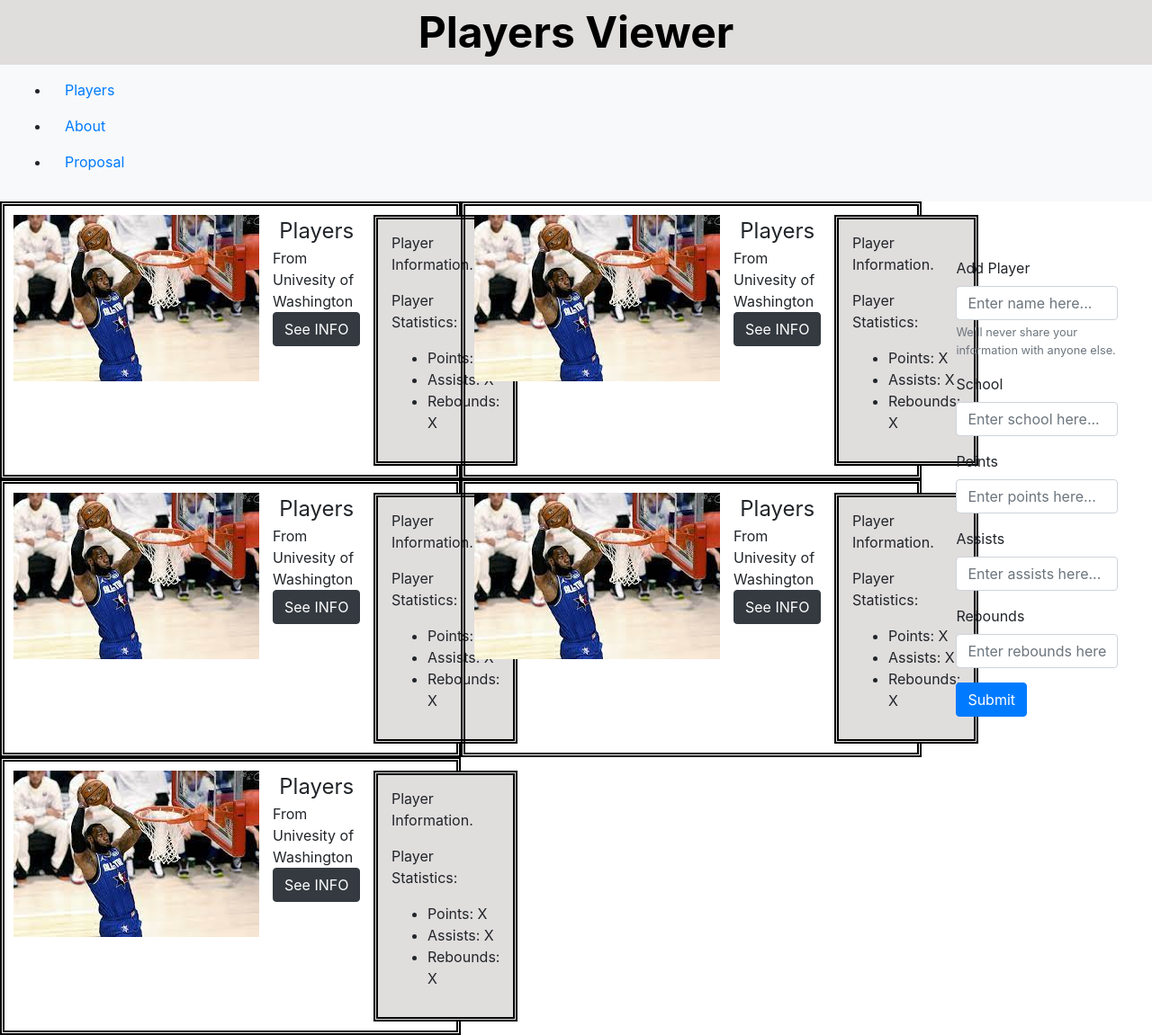
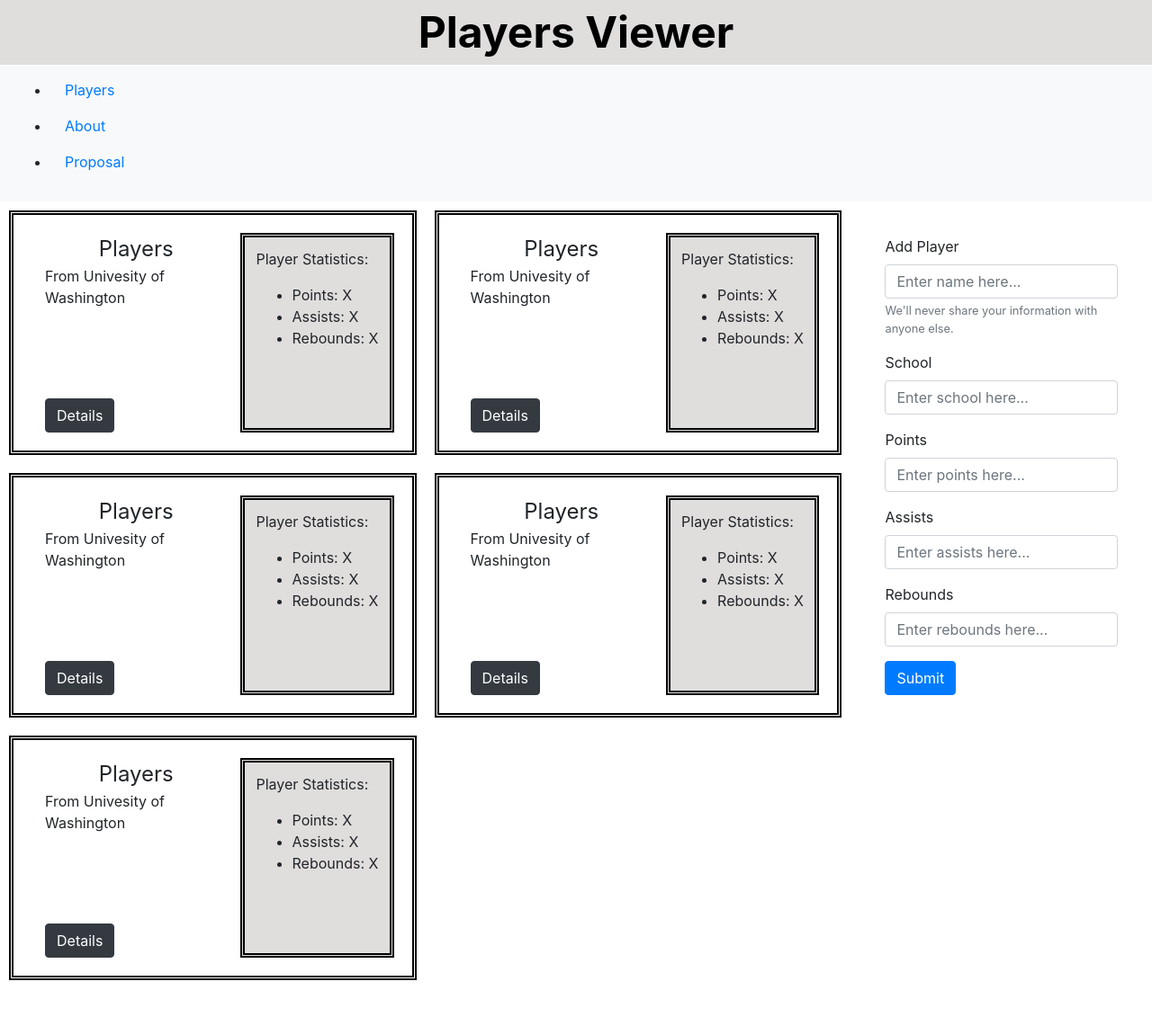
Before and after one commit to info340a-sp21/project-01-Gyangle, a website: page index.html in a window 1280 px wide. Shown: the whole page at 90% size. After the commit the page ends 1100 px from the top, so only its background shows below. Drawn offline with nearby package versions, Linux system fonts and the light colour scheme.

Commit message:
modified CSS

```diff
--- a/css/style.css
+++ b/css/style.css
@@ -1,6 +1,5 @@
 body {
-	color: #4b4b4b;
-  font-family: 'Open Sans', sans-serif;
+	color: red;
   height: 100%;
 }
 
@@ -9,30 +8,23 @@ h1, h2, h3 {
   font-family: 'Encode Sans', sans-serif;
   font-weight: 900;
 }
-
 .gridView {
-  width: 50%;
-  height: 100%;
-  padding: 3%;
+  width: 40%;
 }
-
 .gridView > div {
   display: flex;
-  width: 40%;
-  padding: 10px;
+  margin: 10px;
 }
 
 /* grid card */
 .card-body {
+  display: flex; /* flexbox for wrapping */
+  flex-wrap: wrap;
   border: thick double black;
   border-collapse: collapse;
   float: left;
 }
 
-.card img {
-  width: 30%;
-  float: left;
-}
 
 .player-name {
   text-align: center;
@@ -62,3 +54,7 @@ h1, h2, h3 {
   border: thick double black;
   padding: 3%;
 }
+
+.detailBtn {
+  margin-top: 100px;
+}
--- a/index.html
+++ b/index.html
@@ -7,13 +7,9 @@
   <meta name="author" content="Grant Yang, Jacob M. Swierz, Mequanent M. Shiferaw">
   <meta name="description" content="A main index for the INFO 340 project 1.">
   <link rel="stylesheet" href="css/style.css">
-  <link href="https://fonts.googleapis.com/css2?family=Encode+Sans:wght@100&display=swap" rel="stylesheet">
-  <link href="https://fonts.googleapis.com/css2?family=Open+Sans:wght@300&display=swap" rel="stylesheet">
   <!-- Bootstrap -->
   <link rel="stylesheet" href="https://maxcdn.bootstrapcdn.com/bootstrap/4.0.0/css/bootstrap.min.css"
     integrity="sha384-Gn5384xqQ1aoWXA+058RXPxPg6fy4IWvTNh0E263XmFcJlSAwiGgFAW/dAiS6JXm" crossorigin="anonymous">
-  <link href="https://fonts.googleapis.com/css2?family=Merriweather+Sans:wght@500&family=Roboto:wght@300&display=swap"
-    rel="stylesheet">
   <title>View Players</title>
 </head>
 
@@ -32,19 +28,14 @@
     <span class="gridView">
       <!-- fistcard -->
       <div class="card-body">
-            <div>
-              <img class="pb-3" src="img/playerImg.jfif" alt="the club suit symbol">
-            </div>
         <div class="col-sm">
           <div class="player-name">Players</div>
           <div class="player-bio">From Univesity of Washington</div>
-              <a type="botton" class="btn btn-dark" href="#">See INFO</a>
+          <a type="botton" class="btn btn-dark detailBtn" href="#">Details</a>
         </div>
 
         <div class="player-info">
-              <p>
-                Player Information.
-              </p>
+
           <p>
             Player Statistics:
           <ul>
@@ -60,19 +51,15 @@
 
       <!-- fistcard -->
       <div class="card-body">
-            <div>
-              <img class="pb-3" src="img/playerImg.jfif" alt="the club suit symbol">
-            </div>
+
         <div class="col-sm">
           <div class="player-name">Players</div>
           <div class="player-bio">From Univesity of Washington</div>
-              <a type="botton" class="btn btn-dark" href="#">See INFO</a>
+          <a type="botton" class="btn btn-dark detailBtn" href="#">Details</a>
         </div>
 
         <div class="player-info">
-              <p>
-                Player Information.
-              </p>
+
           <p>
             Player Statistics:
           <ul>
@@ -90,19 +77,14 @@
 
       <!-- fistcard -->
       <div class="card-body">
-            <div>
-              <img class="pb-3" src="img/playerImg.jfif" alt="the club suit symbol">
-            </div>
         <div class="col-sm">
           <div class="player-name">Players</div>
           <div class="player-bio">From Univesity of Washington</div>
-              <a type="botton" class="btn btn-dark" href="#">See INFO</a>
+          <a type="botton" class="btn btn-dark detailBtn" href="#">Details</a>
         </div>
 
         <div class="player-info">
-              <p>
-                Player Information.
-              </p>
+
           <p>
             Player Statistics:
           <ul>
@@ -117,19 +99,14 @@
 
       <!-- fistcard -->
       <div class="card-body">
-            <div>
-              <img class="pb-3" src="img/playerImg.jfif" alt="the club suit symbol">
-            </div>
         <div class="col-sm">
           <div class="player-name">Players</div>
           <div class="player-bio">From Univesity of Washington</div>
-              <a type="botton" class="btn btn-dark" href="#">See INFO</a>
+          <a type="botton" class="btn btn-dark detailBtn" href="#">Details</a>
         </div>
 
         <div class="player-info">
-              <p>
-                Player Information.
-              </p>
+
           <p>
             Player Statistics:
           <ul>
@@ -142,19 +119,14 @@
       </div>
 
       <div class="card-body">
-            <div>
-              <img class="pb-3" src="img/playerImg.jfif" alt="the club suit symbol">
-            </div>
         <div class="col-sm">
           <div class="player-name">Players</div>
           <div class="player-bio">From Univesity of Washington</div>
-              <a type="botton" class="btn btn-dark" href="#">See INFO</a>
+          <a type="botton" class="btn btn-dark detailBtn" href="#">Details</a>
         </div>
 
         <div class="player-info">
-              <p>
-                Player Information.
-              </p>
+
           <p>
             Player Statistics:
           <ul>
@@ -170,13 +142,14 @@
 
     </span>
 
-      <div class="submitPlayer">
+    <span class="submitPlayer">
       <form>
         <form>
           <div class="form-group">
             <label>Add Player</label>
             <input class="form-control" placeholder="Enter name here...">
-              <small id="emailHelp" class="form-text text-muted">We'll never share your information with anyone else.</small>
+            <small id="emailHelp" class="form-text text-muted">We'll never share your information with anyone
+              else.</small>
           </div>
           <div class="form-group">
             <label>School</label>
@@ -197,10 +170,10 @@
           <button type="submit" class="btn btn-primary">Submit</button>
         </form>
       </form>
-      </div>
+    </span>
 
-    <span class="playerInfoCard"></span>
   </main>
+
 </body>
 
 </html>
```
Also changed, not shown: proposal.html (+1 -1 lines). Lines whose indentation alone changed are shown as unchanged.
